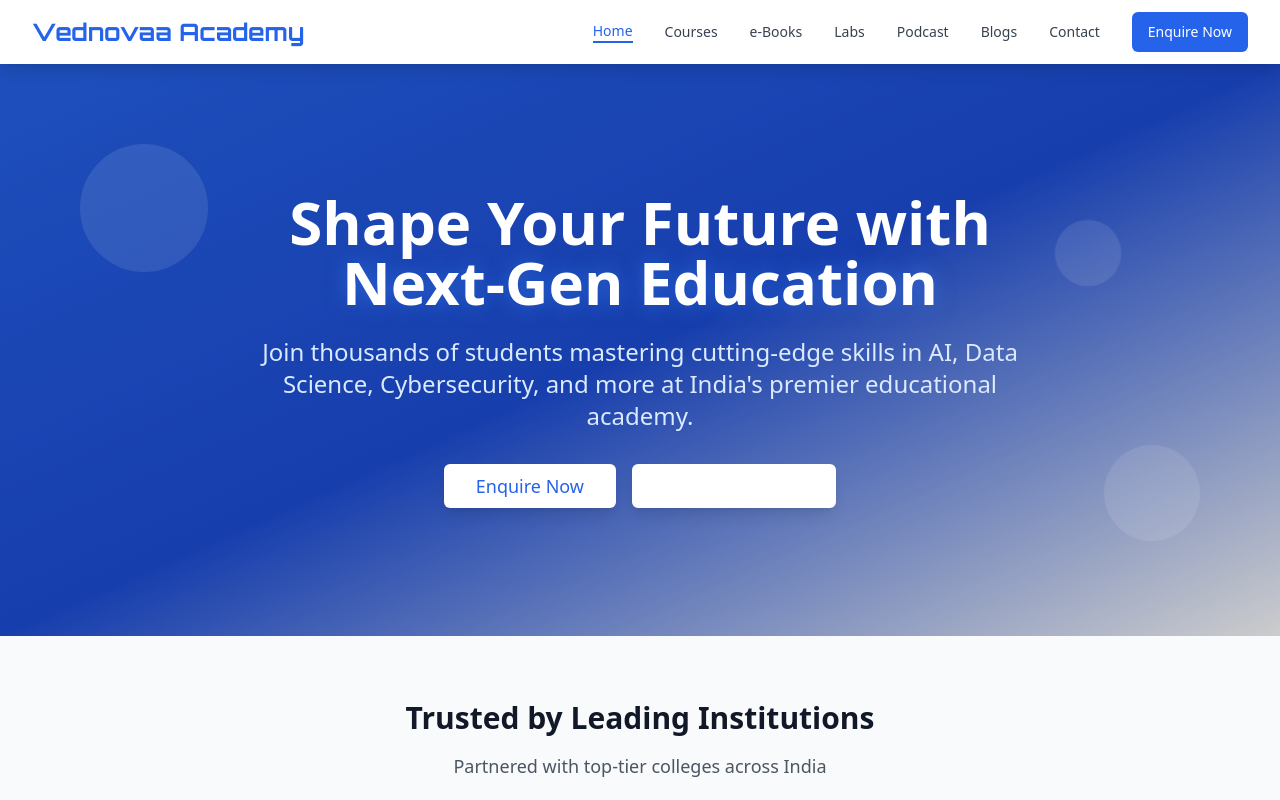
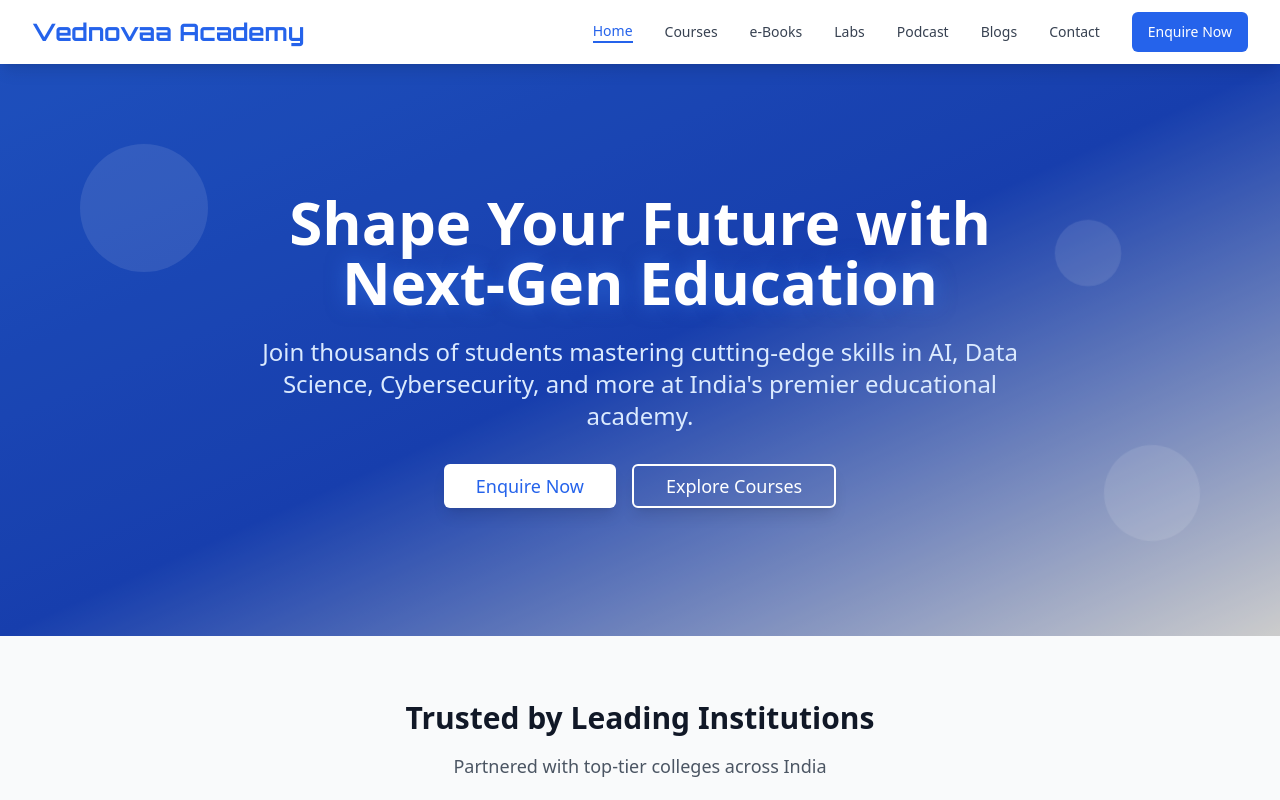
Before and after one commit to Cyber-sploit/vednovaa-academy-nexus, a React (Vite) app: page / in a window 1280 px wide. Shown: the top 800 px of the page. Built offline with nearby package versions, Linux system fonts and the light colour scheme.

Commit message:
Fix: Landing page explore courses button CSS
Corrected the CSS styling of the "Explore Courses" button on the landing page to ensure it displays correctly.

```diff
--- a/src/pages/Index.tsx
+++ b/src/pages/Index.tsx
@@ -1,4 +1,3 @@
-
 import Navbar from "@/components/Navbar";
 import Footer from "@/components/Footer";
 import CourseCard from "@/components/CourseCard";
@@ -119,7 +118,7 @@ const Index = () => {
               <Button
                 size="lg"
                 variant="outline"
-                className="border-2 border-white text-white hover:bg-white hover:text-primary-600 text-lg px-8 py-3 transform hover:scale-105 transition-all duration-300 shadow-lg hover:shadow-xl"
+                className="border-2 border-white text-white hover:bg-white hover:text-primary-600 bg-transparent text-lg px-8 py-3 transform hover:scale-105 transition-all duration-300 shadow-lg hover:shadow-xl"
                 onClick={handleExploreCourses}
               >
                 Explore Courses
```
